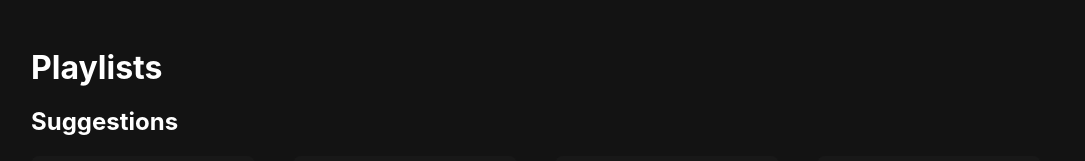
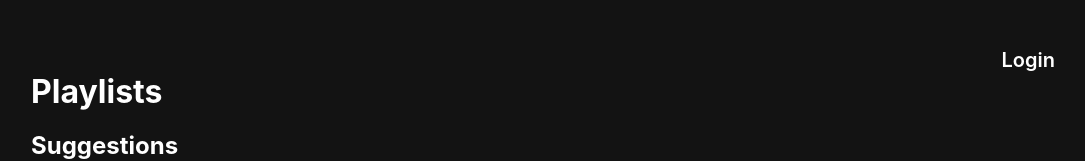
Before and after one commit to ekaiqbalv/generasi-gigih-homework, a React (Create React App) app: page / in a window 1280 px wide. Shown: the top 161 px of the page, without its empty margins (97-1182 px from the left). Built offline with nearby package versions, Linux system fonts and the light colour scheme.

Commit message:
Handle Spotify Auth API and add Navbar component

```diff
--- a/package.json
+++ b/package.json
@@ -7,6 +7,7 @@
     "@testing-library/react": "^11.1.0",
     "@testing-library/user-event": "^12.1.10",
     "axios": "^0.21.1",
+    "query-string": "^7.0.1",
     "react": "^17.0.2",
     "react-dom": "^17.0.2",
     "react-scripts": "4.0.3",
--- /dev/null
+++ b/src/components/Navbar/index.js
@@ -0,0 +1,21 @@
+import "./style.css";
+
+const Navbar = ({ isLoggedIn }) => {
+  const SPOTIFY_AUTH_URL = `https://accounts.spotify.com/authorize?response_type=token&client_id=${encodeURIComponent(
+    process.env.REACT_APP_SPOTIFY_API_KEY
+  )}&scope=playlist-modify-private&redirect_uri=${encodeURIComponent(
+    process.env.REACT_APP_DEV_URL
+  )}`;
+
+  return (
+    <div className="navbar-container">
+      {isLoggedIn ? (
+        <a href="/">Logout</a>
+      ) : (
+        <a href={SPOTIFY_AUTH_URL}>Login</a>
+      )}
+    </div>
+  );
+};
+
+export default Navbar;
--- /dev/null
+++ b/src/components/Navbar/style.css
@@ -0,0 +1,10 @@
+.navbar-container {
+  display: flex;
+  justify-content: flex-end;
+}
+.navbar-container a {
+  font-size: 20px;
+  font-weight: 600;
+  color: white;
+  text-decoration: none;
+}
--- a/src/pages/home/index.js
+++ b/src/pages/home/index.js
@@ -1,10 +1,24 @@
+import { useState, useEffect } from "react";
+import queryString from "query-string";
+import Navbar from "../../components/Navbar";
 import TrackCard from "../../components/TrackCard";
 import data from "../../data/dummy";
 import "./style.css";
 
 const Home = () => {
+  const [token, setToken] = useState();
+
+  useEffect(() => {
+    if (window.location.hash) {
+      let params = queryString.parse(window.location.hash);
+      window.location.hash = "";
+      setToken(params.access_token);
+    }
+  }, []);
+
   return (
     <div className="page-container">
+      <Navbar isLoggedIn={token ? true : false} />
       <h1 className="section-title">Playlists</h1>
       <h2 className="sub-section-title">Suggestions</h2>
       <div className="playlist-container">
```
Also changed, not shown: 2 other files (tests, documents, lock files or other folders).
